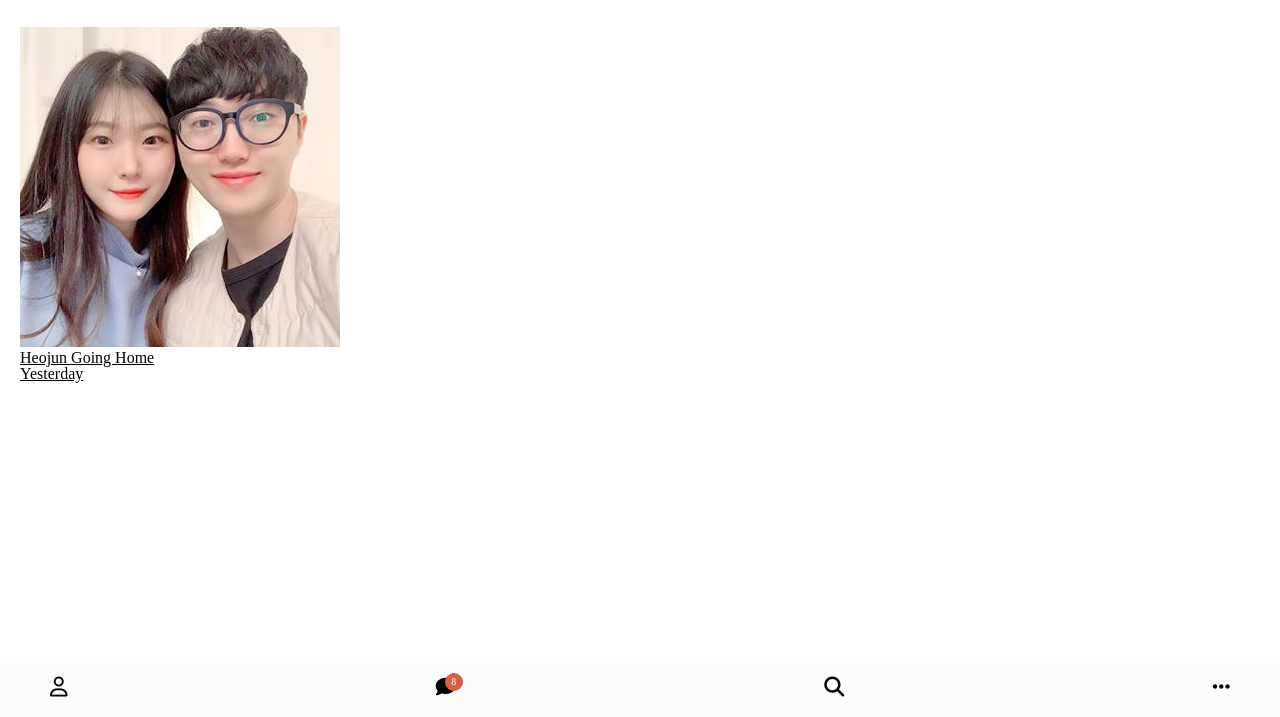
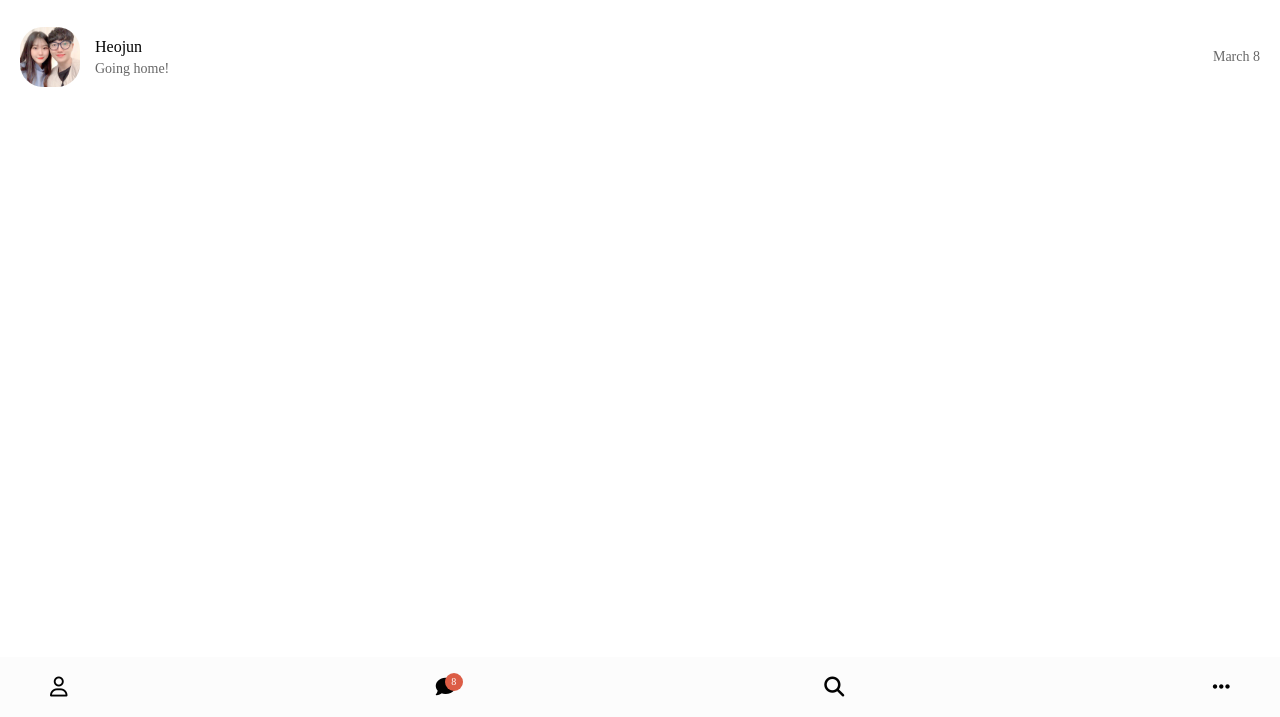
Before and after one commit to tntntnth7/kakao-clone-v2, a plain HTML site: page index.html in a window 1280 px wide. Shown: the part 83-800 px from the top of the page. Drawn offline with Linux system fonts and the light colour scheme.

Commit message:
2019.09.14 12:28 PM (Subject 2.7)

```diff
--- /dev/null
+++ b/css/friend.css
@@ -0,0 +1,47 @@
+.friend {
+  display: flex;
+  justify-content: space-between;
+  align-items: center;
+}
+
+.friend .friend__avatar {
+  border-radius: 38%;
+  width: 50px;
+}
+
+.friend__avatar.g-avatar {
+  width: 70px;
+}
+
+.friend__avatar.m-avatar {
+  width: 60px;
+}
+
+.friend .friend__column {
+  display: flex;
+  align-items: center;
+}
+
+.friend__column .friend__avatar {
+  margin-right: 15px;
+}
+
+.friend__content .friend__name {
+  display: block;
+  margin-bottom: 5px;
+}
+
+.friend__content .friend__status,
+.friend__content .friend__bottom-text,
+.friend .chat__timestamp {
+  opacity: 0.6;
+}
+
+.friend__content .friend__bottom-text,
+.friend .chat__timestamp {
+  font-size: 14px;
+}
+
+.friend__content .friend__status {
+  font-size: 12px;
+}
--- a/css/styles.css
+++ b/css/styles.css
@@ -3,6 +3,7 @@
 @import "status-bar.css";
 @import "header.css";
 @import "nav-bar.css";
+@import "friend.css";
 
 * {
   box-sizing: border-box;
@@ -18,4 +19,5 @@ body {
 
 a {
   color: inherit;
+  text-decoration: none;
 }
--- a/index.html
+++ b/index.html
@@ -44,19 +44,23 @@
       <ul class="chats__list">
         <li class="chats__chat chat">
           <a href="chat.html">
-            <div class="chat__column">
-              <img class="chat__avatar g-avatar" src="images/avatar.jpg" />
-              <div class="chat__content">
-                <span class="chat__username">
-                  Heojun
-                </span>
-                <span class="chat__preview">
-                  Going Home
+            <div class="chats__chat friend friend--lg">
+              <div class="friend__column">
+                <img src="images/avatar.jpg" class="m-avatar friend__avatar" />
+                <div class="friend__content">
+                  <span class="friend__name">
+                    Heojun
+                  </span>
+                  <span class="friend__bottom-text">
+                    Going home!
+                  </span>
+                </div>
+              </div>
+              <div class="friend__column">
+                <span class="chat__timestamp">
+                  March 8
                 </span>
               </div>
-            </div>
-            <div class="chat__column">
-              <span class="chat__timestamp">Yesterday</span>
             </div>
           </a>
         </li>
```
Also changed, not shown: find.html (+1 -5 lines), friends.html (+4 -15 lines), more.html (+5 -6 lines).
